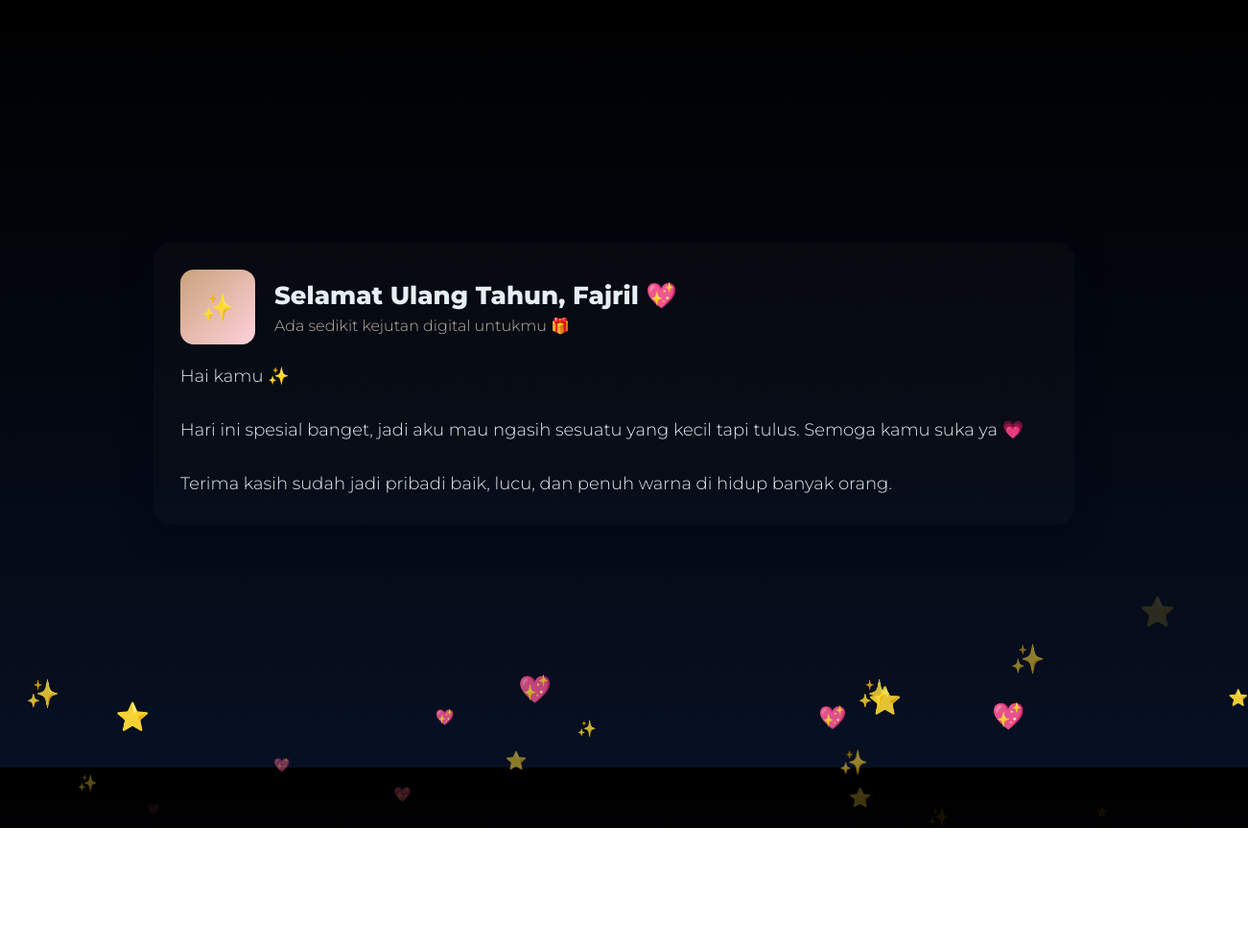
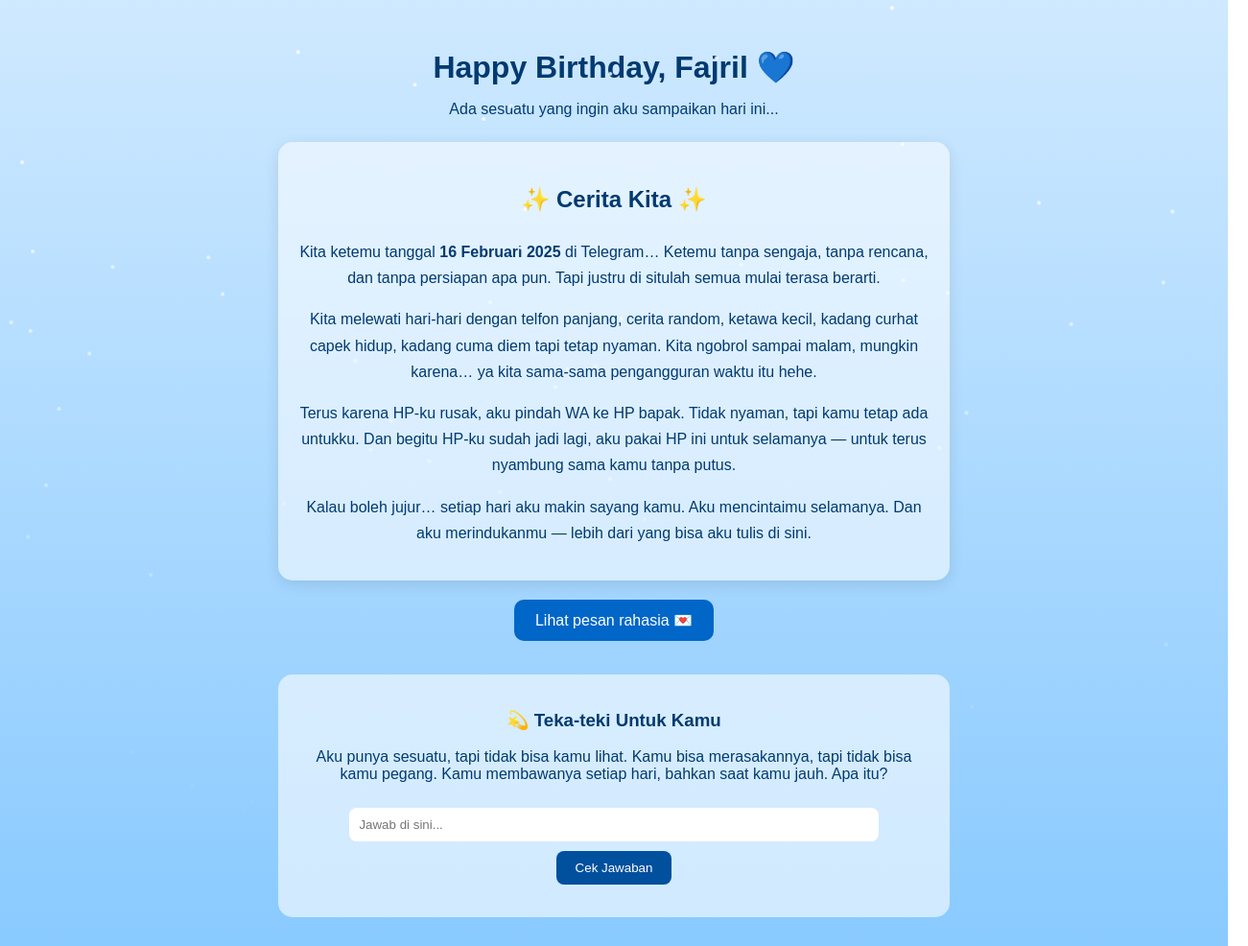
Before and after one commit to fadhilahanan5758-design/Ulang-tahun-Fajril, a plain HTML site: page index.html in a window 1280 px wide. Shown: the whole page at 96% size, 1301 px wide, since content can reach past the window. Before the commit the page ends 863 px from the top, so only its background shows below. Drawn offline with Linux system fonts and the light colour scheme.

Commit message:
Update index.html

```diff
--- a/index.html
+++ b/index.html
@@ -1,129 +1,199 @@
-    <!doctype html>
+    <!DOCTYPE html>
 <html lang="id">
 <head>
-  <meta charset="utf-8" />
-  <meta name="viewport" content="width=device-width,initial-scale=1" />
-  <title>Surprise untukmu 💖</title>
-  <link href="https://fonts.googleapis.com/css2?family=Montserrat:wght@300;600;800&display=swap" rel="stylesheet">
+<meta charset="UTF-8" />
+<meta name="viewport" content="width=device-width, initial-scale=1.0" />
+<title>Untuk Fajril — Dari Aku</title>
 
 <style>
-    :root{
-      --bg:#000000;
-      --card:#1a1a1a;
-      --accent:#c8a27a;
-      --muted:#b9b2a8;
-    }
-    *{box-sizing:border-box}
-    body{
-      margin:0;
-      font-family:Montserrat,system-ui,Arial;
-      background:linear-gradient(180deg,var(--bg),#071022);
-      color:#e6eef6;
-      min-height:100vh;
-      display:flex;
-      align-items:center;
-      justify-content:center;
-      padding:24px;
-      position:relative;
-      overflow:hidden;
+body {
+    margin: 0;
+    padding: 0;
+    font-family: "Poppins", sans-serif;
+    background: linear-gradient(to bottom, #cfe9ff, #89caff);
+    overflow-x: hidden;
+    color: #003a70;
 }
 
-    .wrap{
-      width:100%;
-      max-width:960px;
-      background:linear-gradient(180deg,rgba(255,255,255,0.02),rgba(255,255,255,0.01));
-      border-radius:18px;
-      padding:28px;
-      box-shadow:0 10px 30px rgba(2,6,23,0.6);
-      position:relative;
-      overflow:hidden;
+/* Animasi glitter */
+.glitter {
+    position: fixed;
+    width: 4px;
+    height: 4px;
+    background: white;
+    border-radius: 50%;
+    animation: glitterMove 3s linear infinite;
+    opacity: 0.7;
+}
+@keyframes glitterMove {
+    from { transform: translateY(-10vh) translateX(0); opacity: 1; }
+    to { transform: translateY(110vh) translateX(20px); opacity: 0; }
 }
 
-    header{
-      display:flex;
-      gap:20px;
-      align-items:center;
-    }
-    .logo{
-      width:78px;
-      height:78px;
-      border-radius:14px;
-      background:linear-gradient(135deg,var(--accent),#ffd1dc);
-      display:flex;
-      align-items:center;
-      justify-content:center;
-      font-weight:800;
-      color:#0b1220;
-      font-size:28px;
-    }
-    h1{
-      margin:0;
-      font-size:26px;
-    }
-    p.lead{
-      color:var(--muted);
-      margin:6px 0 0;
+/* Container utama */
+.container {
+    padding: 30px;
+    text-align: center;
+    max-width: 700px;
+    margin: auto;
 }
 
-    .message{
-      margin-top:20px;
-      font-size:18px;
-      line-height:1.55;
+/* Judul */
+h1 {
+    font-size: 32px;
+    margin-bottom: 10px;
 }
 
-    /* Floating glitter & hearts */
-    .glitter, .star, .heartFloat {
-      position:absolute;
-      pointer-events:none;
-      animation: floatUp 6s linear infinite;
-      opacity:0.8;
+/* Cerita */
+.story {
+    background: rgba(255, 255, 255, 0.55);
+    padding: 20px;
+    border-radius: 15px;
+    margin-top: 25px;
+    line-height: 1.7;
+    box-shadow: 0 4px 15px rgba(0,0,0,0.1);
 }
-    @keyframes floatUp {
-      0% {transform:translateY(40px) scale(0.5); opacity:0;}
-      50% {opacity:1;}
-      100% {transform:translateY(-200px) scale(1); opacity:0;}
+
+/* Pesan rahasia */
+.secret {
+    margin-top: 30px;
+    padding: 18px;
+    border-radius: 15px;
+    background: rgba(255, 255, 255, 0.6);
+    display: none;
+    line-height: 1.8;
+}
+.revealBtn {
+    margin-top: 20px;
+    padding: 12px 22px;
+    border: none;
+    border-radius: 10px;
+    background: #0066c8;
+    color: white;
+    font-size: 16px;
+}
+
+/* Teka-teki */
+.riddleBox {
+    margin-top: 35px;
+    padding: 18px;
+    border-radius: 15px;
+    background: rgba(255, 255, 255, 0.6);
+}
+input {
+    margin-top: 10px;
+    padding: 10px;
+    border-radius: 8px;
+    border: none;
+    width: 80%;
+}
+.answerBtn {
+    margin-top: 10px;
+    padding: 10px 20px;
+    background: #00509e;
+    color: white;
+    border: none;
+    border-radius: 8px;
 }
 </style>
 </head>
 
 <body>
 
-  <div class="wrap">
-    <header>
-      <div class="logo">✨</div>
-      <div>
-        <h1>Selamat Ulang Tahun, Fajril 💖</h1>
-        <p class="lead">Ada sedikit kejutan digital untukmu 🎁</p>
+<!-- Glitter anim -->
+<script>
+for (let i = 0; i < 60; i++) {
+    let g = document.createElement("div");
+    g.className = "glitter";
+    g.style.left = Math.random() * 100 + "vw";
+    g.style.animationDelay = Math.random() * 5 + "s";
+    g.style.opacity = Math.random();
+    document.body.appendChild(g);
+}
+</script>
+
+<div class="container">
+    <h1>Happy Birthday, Fajril 💙</h1>
+    <p>Ada sesuatu yang ingin aku sampaikan hari ini...</p>
+
+    <div class="story">
+        <h2>✨ Cerita Kita ✨</h2>
+        <p>
+        Kita ketemu tanggal <b>16 Februari 2025</b> di Telegram…
+        Ketemu tanpa sengaja, tanpa rencana, dan tanpa persiapan apa pun.
+        Tapi justru di situlah semua mulai terasa berarti.
+        </p>
+
+        <p>
+        Kita melewati hari-hari dengan telfon panjang, cerita random, ketawa kecil,
+        kadang curhat capek hidup, kadang cuma diem tapi tetap nyaman.
+        Kita ngobrol sampai malam, mungkin karena… ya kita sama-sama pengangguran waktu itu hehe.
+        </p>
+
+        <p>
+        Terus karena HP-ku rusak, aku pindah WA ke HP bapak.
+        Tidak nyaman, tapi kamu tetap ada untukku.
+        Dan begitu HP-ku sudah jadi lagi, aku pakai HP ini untuk selamanya —
+        untuk terus nyambung sama kamu tanpa putus.
+        </p>
+
+        <p>
+        Kalau boleh jujur… setiap hari aku makin sayang kamu.
+        Aku mencintaimu selamanya.
+        Dan aku merindukanmu — lebih dari yang bisa aku tulis di sini.
+        </p>
     </div>
-    </header>
 
-    <div class="message">
-      Hai kamu ✨<br><br>
-      Hari ini spesial banget, jadi aku mau ngasih sesuatu yang kecil tapi tulus.
-      Semoga kamu suka ya 💗
-      <br><br>
-      Terima kasih sudah jadi pribadi baik, lucu, dan penuh warna di hidup banyak orang.
+    <button class="revealBtn" onclick="document.getElementById('secret').style.display='block'; this.style.display='none'">
+        Lihat pesan rahasia 💌
+    </button>
+
+    <div id="secret" class="secret">
+        <h3>💙 Pesan Rahasia untuk Fajril 💙</h3>
+        <p>
+        Kamu adalah orang yang datang tanpa aku minta,
+        tapi justru jadi seseorang yang aku butuhkan.
+        Kamu bikin aku merasa aman, dihargai, dan didengar.
+        Kamu bukan cuma seseorang yang aku suka—
+        kamu rumahnya hati aku.
+        </p>
+
+        <p>
+        Terima kasih karena sudah hadir.
+        Terima kasih karena tetap tinggal.
+        Terima kasih karena masih memilih aku.
+        Aku mencintaimu tanpa batas waktu,
+        tanpa jeda, tanpa ragu.
+        </p>
+    </div>
+
+    <div class="riddleBox">
+        <h3>💫 Teka-teki Untuk Kamu</h3>
+        <p>
+            Aku punya sesuatu, tapi tidak bisa kamu lihat.
+            Kamu bisa merasakannya, tapi tidak bisa kamu pegang.
+            Kamu membawanya setiap hari, bahkan saat kamu jauh.
+            Apa itu?
+        </p>
+
+        <input id="jawaban" placeholder="Jawab di sini..." />
+        <button class="answerBtn" onclick="cek()">Cek Jawaban</button>
+
+        <p id="hasil" style="margin-top:10px; font-weight:bold;"></p>
     </div>
 </div>
 
 <script>
-    function spawnFloating(elementClass, emoji){
-      setInterval(()=>{
-        const el=document.createElement('div');
-        el.className=elementClass;
-        el.textContent=emoji;
-        el.style.left=Math.random()*100+'vw';
-        el.style.top='100vh';
-        el.style.fontSize=(20+Math.random()*20)+'px';
-        el.style.animationDuration=(4+Math.random()*4)+'s';
-        document.body.appendChild(el);
-        setTimeout(()=>el.remove(),8000);
-      },700);
+function cek() {
+    const j = document.getElementById("jawaban").value.toLowerCase();
+    const h = document.getElementById("hasil");
+
+    if (j.includes("cinta") || j.includes("love") || j.includes("sayang")) {
+        h.innerHTML = "Benar 💙 Itu cinta aku ke kamu.";
+    } else {
+        h.innerHTML = "Belum tepat, coba pikirkan lagi bub 🩵";
     }
-
-    spawnFloating('heartFloat','💖');
-    spawnFloating('glitter','✨');
-    spawnFloating('star','⭐');
+}
 </script>
 
 </body>
```
Lines whose indentation alone changed are shown as unchanged.
